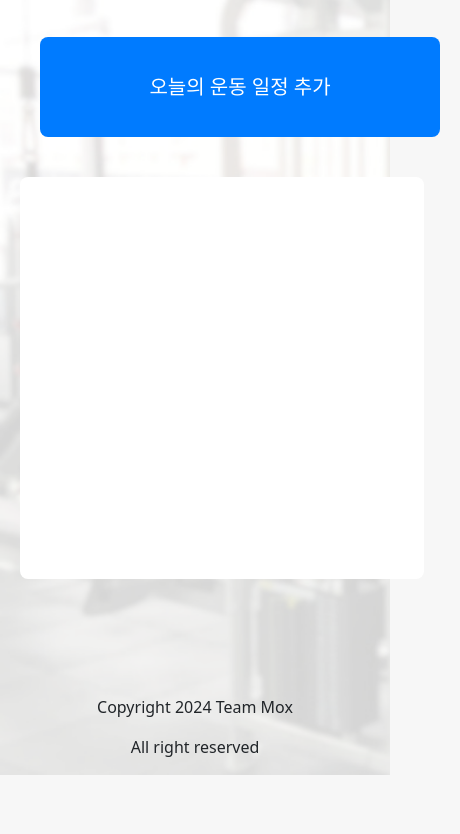
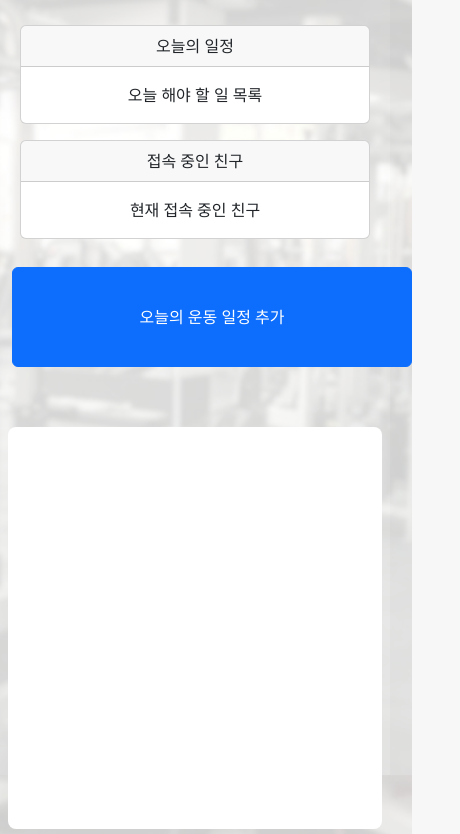
Before and after one commit to YonghoMo/MOX, a website: page public/home.html in a window 390 px wide. Shown: the part 69-903 px from the top of the page, 460 px wide, since content can reach past the window. Before the commit the page ends 844 px from the top, so only its background shows below. Drawn offline with nearby package versions, Linux system fonts and the light colour scheme; a web font is replaced by a local one.

Commit message:
홈 html 수정
홈페이지 모바일 최적화 및 오늘의 일정, 친구접속창 생성

```diff
--- a/public/home.html
+++ b/public/home.html
@@ -1,18 +1,18 @@
 <!DOCTYPE html>
-<html lang="en">
+<html lang="ko">
   <head>
     <meta charset="UTF-8" />
     <meta name="viewport" content="width=device-width, initial-scale=1.0" />
     <title>MOX</title>
     <link rel="stylesheet" href="css/style.css" />
-    <!--웹 폰트(pretendard) 적용하기 위한 문단-->
+    <!-- 웹 폰트(pretendard) 적용 -->
     <link
       rel="stylesheet"
       as="style"
       crossorigin
       href="https://cdn.jsdelivr.net/gh/orioncactus/pretendard@v1.3.9/dist/web/static/pretendard.min.css"
     />
-    <!--BootStrab 5.3.3-->
+    <!-- Bootstrap 5.3.3 -->
     <link
       href="https://cdn.jsdelivr.net/npm/bootstrap@5.3.3/dist/css/bootstrap.min.css"
       rel="stylesheet"
@@ -68,17 +68,48 @@
           </div>
         </div>
       </nav>
-      <section class="center_section">
+
+      <section class="center_section container">
+        <!-- flex-column은 모바일에서 세로 배치, flex-md-row는 더 큰 화면에서 가로 배치 -->
+        <div class="d-flex flex-column flex-md-row">
+          <div class="col-12 col-md-6 flex-grow-1 p-2">
+            <!-- '오늘의 일정' 카드 -->
+            <div class="card h-100">
+              <div class="card-header">
+                오늘의 일정
+              </div>
+              <div class="card-body">
+                <p class="card-text">오늘 해야 할 일 목록</p>
+              </div>
+            </div>
+          </div>
+          <div class="col-12 col-md-6 flex-grow-1 p-2">
+            <!-- '접속 중인 친구' 카드 -->
+            <div class="card h-100">
+              <div class="card-header">
+                접속 중인 친구
+              </div>
+              <div class="card-body">
+                <p class="card-text">현재 접속 중인 친구</p>
+              </div>
+            </div>
+          </div>
+        </div>
+
+        <!-- '오늘의 운동 일정 추가' 버튼 -->
         <article>
-          <button class="ex_today" onclick="location.href='calendar.html'">
+          <button class="ex_today btn btn-primary mx-auto" onclick="location.href='calendar.html'">
             오늘의 운동 일정 추가
           </button>
         </article>
+      </section>
+
+      <section class="center_section mx-auto">
         <article class="ex_stat">
           <iframe
             src="ex_stat.html"
             frameborder="0"
-            width="380"
+            width="350"
             height="380"
           ></iframe>
         </article>
```
